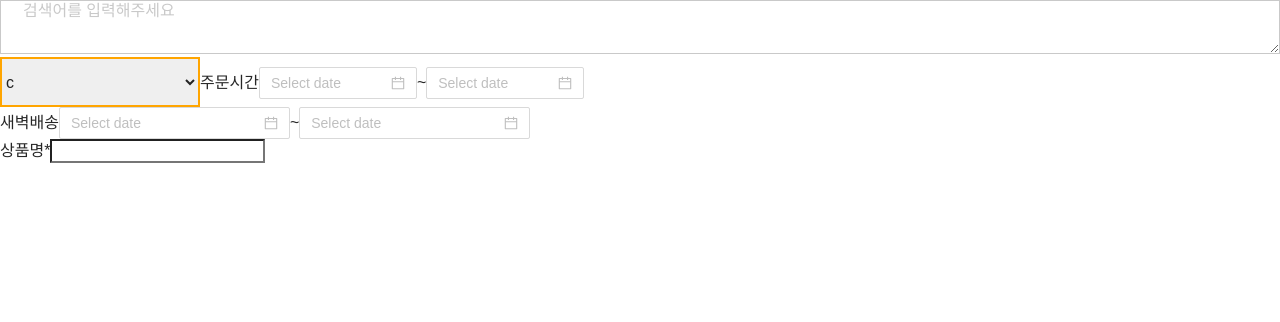
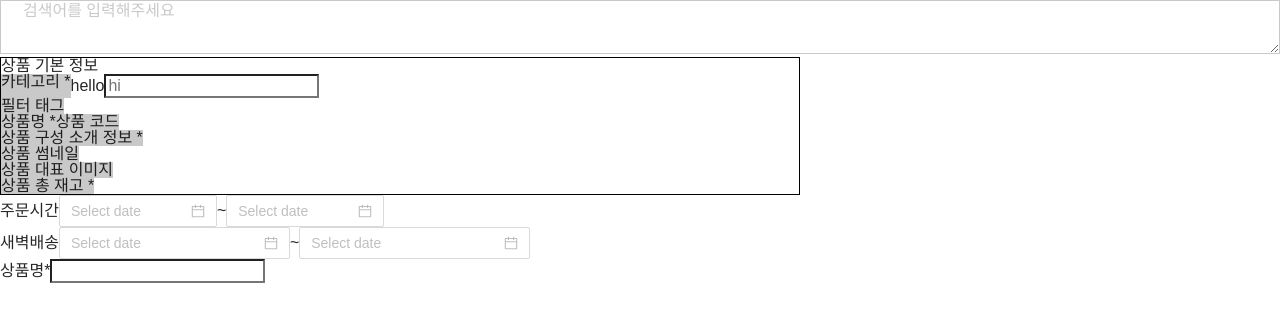
Before and after one commit to PreOnBoarding-Team14/02_adminPage, a React (Create React App) app: page / in a window 1280 px wide. Shown: the top 322 px of the page. Built offline with nearby package versions, Linux system fonts and the light colour scheme.

Commit message:
Modify - Select

```diff
--- a/src/components/form/FormInput.js
+++ b/src/components/form/FormInput.js
@@ -9,6 +9,7 @@ export default function FormInput({ attr }) {
       </label>
       <input
         type="text"
+        placeholder={attr.placeholder}
         minLength={attr.minLength}
         maxLength={attr.maxLength}
       />
--- a/src/components/form/FormSelectBox.js
+++ /dev/null
@@ -1,5 +0,0 @@
-import styled from 'styled-components';
-
-export default function FormSelectBox() {
-  return <div>as</div>;
-}
--- a/src/components/index.js
+++ b/src/components/index.js
@@ -2,6 +2,5 @@ export { default as FormTextArea } from './form/FormTextArea';
 export { default as FormCheckBox } from './form/FormCheckBox';
 export { default as FormInput } from './form/FormInput';
 export { default as FormSelect } from './form/FormSelect';
-export { default as FormSelectBox } from './form/FormSelectBox';
 export { default as FormRadio } from './form/FormRadio';
 export { default as FormDatePicker } from './form/FormDatePicker';
--- a/src/pages/admin/components/productInfo/ProductInfo.js
+++ b/src/pages/admin/components/productInfo/ProductInfo.js
@@ -1,15 +1,64 @@
 import styled from 'styled-components';
-import { FormSelect } from 'components';
+import { FormInput } from 'components';
+
+const Container = styled.div`
+  display: flex;
+  border: 1px solid black;
+  flex-direction: column;
+  width: 800px;
+`;
+
+const RowWrapper = styled.div`
+  display: flex;
+`;
+
+const NameBox = styled.div`
+  background-color: ${({ theme }) => theme.subBgColor};
+`;
+
+const InputBox = styled.div``;
+
+const attr = {
+  title: 'hello',
+  placeholder: 'hi',
+};
 
 export default function ProductInfo() {
-  const option = [
-    { name: 'd' },
-    { name: 'b', hi: 'c' },
-    { name: 'c', selected: true },
-  ];
-  const attr = {
-    width: '200px',
-    height: '50px',
-  };
-  return <FormSelect attr={attr} option={option} />;
+  return (
+    <Container>
+      <RowWrapper>상품 기본 정보</RowWrapper>
+      <RowWrapper>
+        <NameBox>카테고리 *</NameBox>
+        <InputBox>
+          <FormInput attr={attr} />
+        </InputBox>
+      </RowWrapper>
+      <RowWrapper>
+        <NameBox>필터 태그</NameBox>
+        <InputBox></InputBox>
+      </RowWrapper>
+      <RowWrapper>
+        <NameBox>상품명 *</NameBox>
+        <InputBox></InputBox>
+        <NameBox>상품 코드</NameBox>
+        <InputBox></InputBox>
+      </RowWrapper>
+      <RowWrapper>
+        <NameBox>상품 구성 소개 정보 *</NameBox>
+        <InputBox></InputBox>
+      </RowWrapper>
+      <RowWrapper>
+        <NameBox>상품 썸네일</NameBox>
+        <InputBox></InputBox>
+      </RowWrapper>
+      <RowWrapper>
+        <NameBox>상품 대표 이미지</NameBox>
+        <InputBox></InputBox>
+      </RowWrapper>
+      <RowWrapper>
+        <NameBox>상품 총 재고 *</NameBox>
+        <InputBox></InputBox>
+      </RowWrapper>
+    </Container>
+  );
 }
```
Also changed, not shown: src/pages/admin/components/productInfo/Category.js (added).
